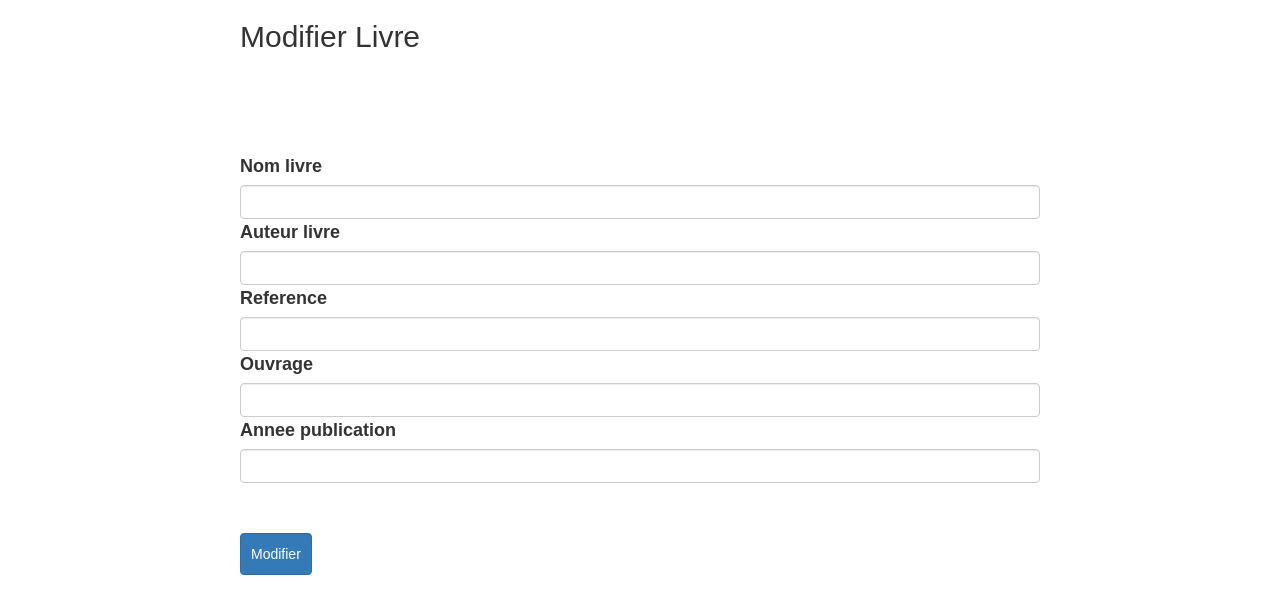
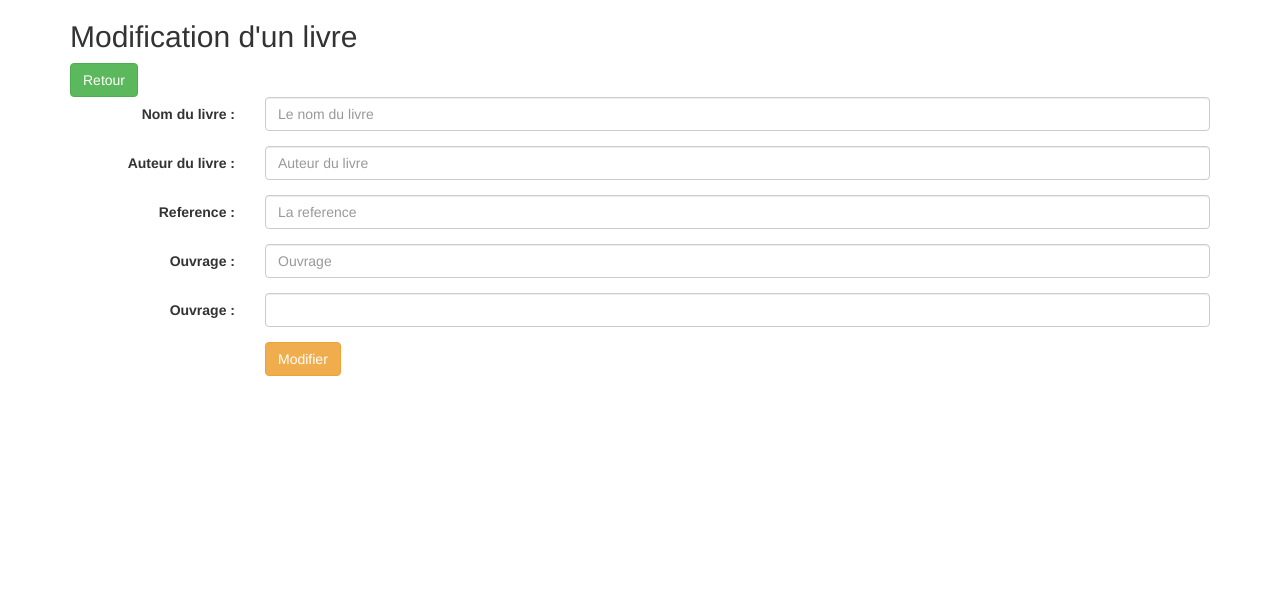
Before and after one commit to MaFlore/SYMFONY-CRUD, a Symfony app: template templates/livre/modifierLivre.html.twig in a window 1280 px wide. Shown: the top 614 px of the page. Run offline with Twig, Linux system fonts and the light colour scheme; the template is opened without the code that fills it, so the values that code supplies are empty; form fields are guessed from the names that the template uses; some libraries are stand-ins or nearby versions.

Commit message:
Revues et apports de modification au fichier modifierLivre.html.twig

```diff
--- a/templates/livre/ajouterLivre.html.twig
+++ b/templates/livre/ajouterLivre.html.twig
@@ -48,5 +48,4 @@
 	{{ form_end(form) }}
 </div>
 
-
 {% endblock %}
--- a/templates/livre/modifierLivre.html.twig
+++ b/templates/livre/modifierLivre.html.twig
@@ -1,45 +1,51 @@
 {% extends 'base.html.twig' %}
 
-{% block title %}Update livre
+{% block title %}Modification d'un livre
 
 
 {% endblock %}
 {% block body %}
 
-	<style>
-		.example-wrapper {
-			margin: 1em auto;
-			max-width: 800px;
-			width: 95%;
-			font: 18px / 1.5 sans-serif;
-		}
-		.example-wrapper code {
-			background: #F5F5F5;
-			padding: 2px 6px;
-		}
-
-		form {
-
-			margin-top: 100px;
-		}
-		button[type="submit"] {
-			padding: 10px;
-			margin-top: 50px;
-			width: 50;
-		}
-	</style>
-	<div class="example-wrapper">
-        <h2>Modifier Livre</h2>
-		{{ form_start(form) }}
-
-		{{ form_row(form.nomLivre) }}
-		{{ form_row(form.auteurLivre) }}
-		{{ form_row(form.reference) }}
-        {{ form_row(form.ouvrage) }}
-        {{ form_row(form.anneePublication) }}
-		<button type="submit" class="btn btn-primary">Modifier</button>
-
-		{{ form_end(form) }}
-	</div>
+<h2>Modification d'un livre</h2>
+<a href="{{url('app_livres')}}"><button type="button" class="btn rounded-pill btn-success">Retour</button></a>
+<div class="form-horizontal">
+	{{ form_start(form) }}
+		<div class=" form-group ">
+			<label class="control-label col-sm-2 " for="nomLivre">Nom du livre :</label>
+			<div class="col-sm-10 ">
+				{{form_widget(form.nomLivre, {'attr': {'class': 'form-control','type':'text', placeholder:'Le nom du livre'}}) }}
+			</div>
+		</div>
+		<div class="form-group ">
+			<label class="control-label col-sm-2 " for="auteurLivre">Auteur du livre :</label>
+			<div class="col-sm-10 ">
+				{{form_widget(form.auteurLivre, {'attr': {'class': 'form-control','type':'text', placeholder:'Auteur du livre'}}) }}
+			</div>
+		</div>
+		<div class=" form-group ">
+			<label class="control-label col-sm-2 " for="reference">Reference :</label>
+			<div class="col-sm-10 ">
+				{{form_widget(form.reference, {'attr': {'class': 'form-control','type':'text', placeholder:'La reference'}}) }}
+			</div>
+		</div>
+		<div class=" form-group ">
+			<label class="control-label col-sm-2 " for="reference">Ouvrage :</label>
+			<div class="col-sm-10 ">
+				{{form_widget(form.ouvrage, {'attr': {'class': 'form-control','type':'text', placeholder:'Ouvrage'}}) }}
+			</div>
+		</div>
+		<div class=" form-group ">
+			<label class="control-label col-sm-2 " for="reference">Ouvrage :</label>
+			<div class="col-sm-10 ">
+				{{form_widget(form.anneePublication, {'attr': {'class': 'form-control','type':'date'}}) }}
+			</div>
+		</div>
+		<div class="form-group button">
+			<div class="col-sm-offset-2 col-sm-10 ">
+				<button type="submit" name="modifier" class="btn btn-warning">Modifier</button>
+			</div>
+		</div>
+	{{ form_end(form) }}
+</div>
 
 {% endblock %}
```
